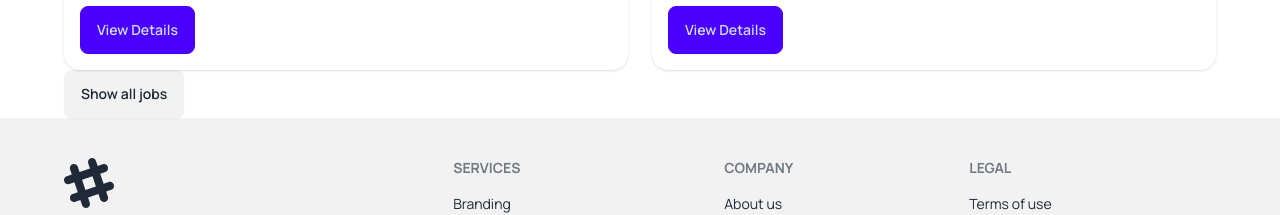
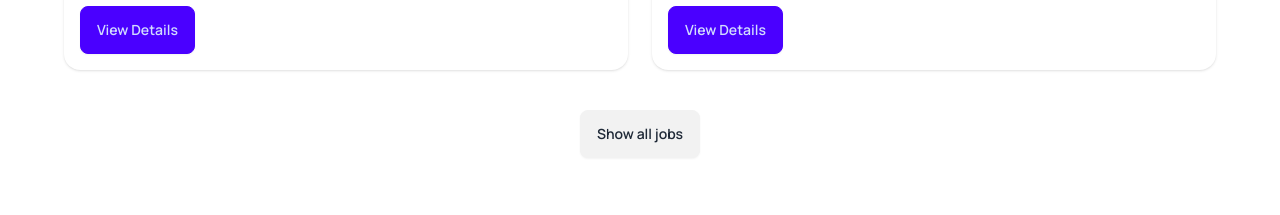
Before and after one commit to shaon1087/careerhub-react, a React (Vite) app: page / in a window 1280 px wide. Shown: the part 1314-1529 px from the top of the page. Built offline with nearby package versions, Linux system fonts and the light colour scheme.

Commit message:
Add Icons And Handle Show All Jobs

```diff
--- a/src/component/FeaturedJobs/FeaturedJobs.jsx
+++ b/src/component/FeaturedJobs/FeaturedJobs.jsx
@@ -26,12 +26,11 @@ const FeaturedJobs = () => {
           ))}
         </div>
         <div
-          className={(dataLength === jobs.length && "hidden")}
+          className={`text-center mt-10 mb-28 ${
+            dataLength === jobs.length ? "hidden" : ""
+          }`}
         >
-          <button
-            onClick={() => setDataLength(jobs.length)}
-            className="btn text-center"
-          >
+          <button onClick={() => setDataLength(jobs.length)} className="btn">
             Show all jobs
           </button>
         </div>
```
